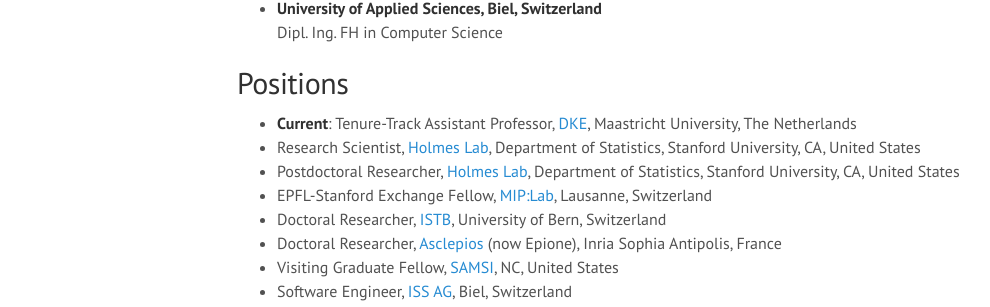
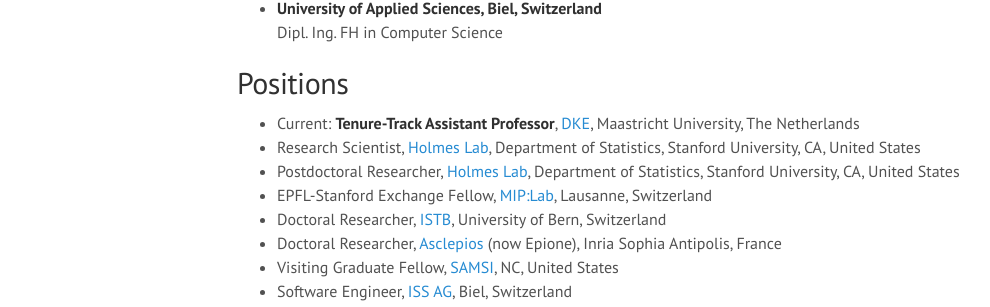
Before and after one commit to ChristofSeiler/ChristofSeiler.github.io, a Jekyll site: the page built from about.md, in a window 1280 px wide. Shown: the part 432-739 px from the top of the page, without its empty margins (3-993 px from the left). Built offline with Jekyll 4.4.1, drawn with Linux system fonts in a browser that asks for light colours.

Commit message:
formatting

```diff
--- a/about.md
+++ b/about.md
@@ -18,7 +18,7 @@
 
 ## Positions
 
-* **Current**: Tenure-Track Assistant Professor, [DKE](https://www.maastrichtuniversity.nl/about-um/faculties/science-and-engineering/fse-departments/department-data-science-and-knowledge), Maastricht University, The Netherlands
+* Current: **Tenure-Track Assistant Professor**, [DKE](https://www.maastrichtuniversity.nl/about-um/faculties/science-and-engineering/fse-departments/department-data-science-and-knowledge), Maastricht University, The Netherlands
 * Research Scientist, [Holmes Lab](http://statweb.stanford.edu/~susan/lab_index.html), Department of Statistics, Stanford University, CA, United States
 * Postdoctoral Researcher, [Holmes Lab](http://statweb.stanford.edu/~susan/lab_index.html), Department of Statistics, Stanford University, CA, United States
 * EPFL-Stanford Exchange Fellow, [MIP:Lab](https://miplab.epfl.ch/), Lausanne, Switzerland
```
